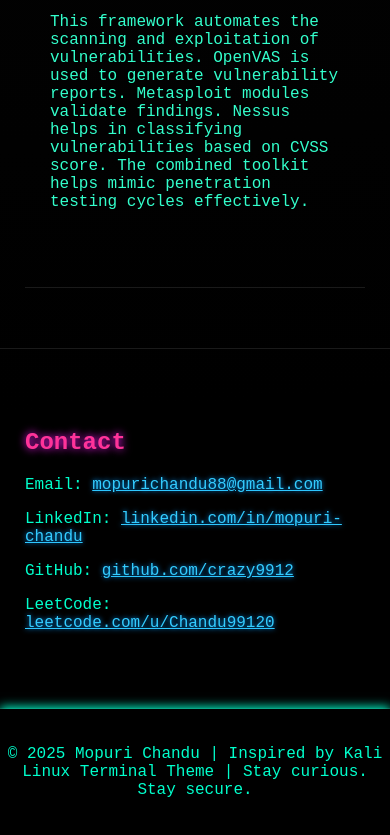
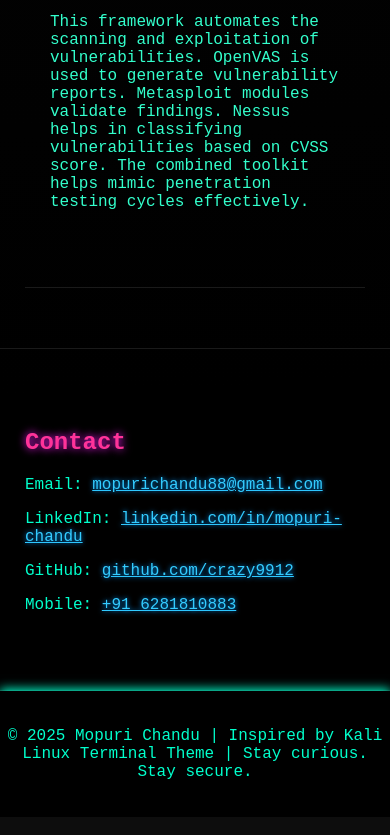
Before and after one commit to crazy9912/portfolio, a plain HTML site: page Index.html in a window 390 px wide. Shown: the part 3562-4397 px from the top of the page. Drawn offline with Linux system fonts and the light colour scheme.

Commit message:
Update Index.html

```diff
--- a/Index.html
+++ b/Index.html
@@ -194,12 +194,12 @@
   </section>
 </section>
 
-<section id="contact">
+<section id="connect with me 👇">
   <h2>Contact</h2>
   <p>Email: <a href="mailto:mopurichandu88@gmail.com">mopurichandu88@gmail.com</a></p>
   <p>LinkedIn: <a href="https://www.linkedin.com/in/mopuri-chandu-3bb7562ab/" target="_blank">linkedin.com/in/mopuri-chandu</a></p>
   <p>GitHub: <a href="https://github.com/crazy9912" target="_blank">github.com/crazy9912</a></p>
-  <p>LeetCode: <a href="https://leetcode.com/u/Chandu99120/" target="_blank">leetcode.com/u/Chandu99120</a></p>
+  <p>Mobile: <a href="tel:+916281810883">+91 6281810883</a></p>
 </section>
 
 <footer>
```
